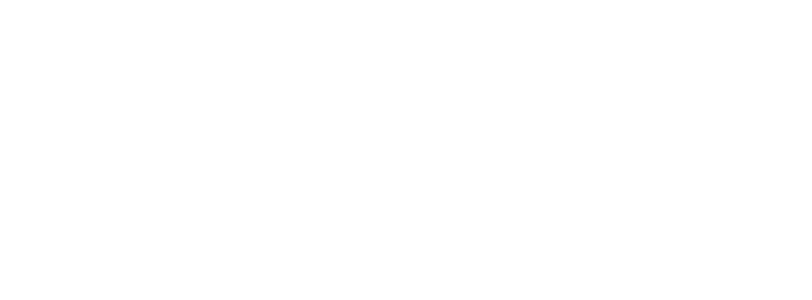
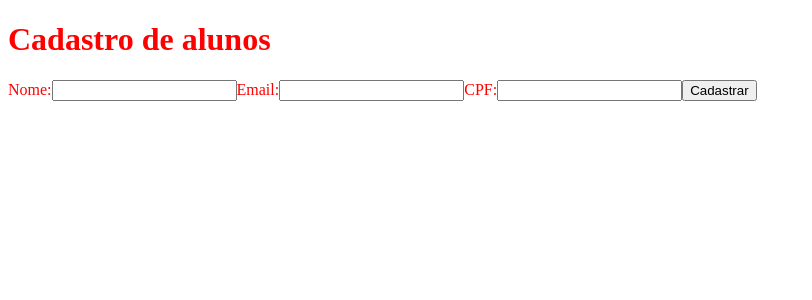
Before and after one commit to paulooosf/React-G5-01, a React (Vite) app in the folder atividade/: page /exercicio1 in a window 1280 px wide. Shown: the top 300 px of the page, without its empty margins (0-812 px from the left). Built offline with nearby package versions, Linux system fonts and the light colour scheme.

Commit message:
Feat: Add exercicio1

```diff
--- a/atividade/src/pages/Exercicio1/index.jsx
+++ b/atividade/src/pages/Exercicio1/index.jsx
@@ -1,11 +1,76 @@
-import './style.css'
+import React, { useState, useEffect } from 'react';
+import axios from 'axios';
 
 function Exercicio1() {
-  return (
-    <div>
+    const [nome, setNome] = useState('');
+    const [email, setEmail] = useState('');
+    const [cpf, setCpf] = useState('');
+    const [pessoas, setPessoas] = useState([]);
+    const [enviado, setEnviado] = useState(false);
 
-    </div>
-  );
+    const handleSubmit = async (e) => {
+        e.preventDefault();
+        try {
+            const newPost = {
+                nome,
+                email,
+                cpf
+            };
+
+            const response = await axios.post('https://665fa6f55425580055b05a8d.mockapi.io/pessoas', newPost);
+            setPessoas([...pessoas, response.data]);
+            setEnviado(true);
+        } catch (error) {
+            console.log("Requisição com problemas", error);
+        }
+    };
+
+  useEffect(() => {
+        const fetchPessoas = async () => {
+            const response = await axios.get('https://665fa6f55425580055b05a8d.mockapi.io/pessoas');
+            setPessoas(response.data);
+        };
+
+        if (enviado) {
+            fetchPessoas();
+        }
+    }, [enviado]);
+
+    return (
+        <div className='container'>
+            <h1>Cadastro de alunos</h1>
+            {pessoas.length > 0 && (
+                <ul className="list-group my-3">
+                    {pessoas.map((pessoa) => (
+                        <li key={pessoa.id} className="list-group-item">
+                            Nome: {pessoa.nome} - Email: {pessoa.email} - CPF: {pessoa.cpf}
+                        </li>
+                    ))}
+                </ul>
+            )}
+            {!enviado && (
+                <form onSubmit={handleSubmit}>
+                    <div className="row">
+                        <div className="col-md-6">
+                            <label htmlFor="nome">Nome:</label>
+                            <input type="text" className="my-3 form-control" id="nome" value={nome} onChange={(e) => setNome(e.target.value)}
+                                required />
+                            <label htmlFor="email">Email:</label>
+                            <input type="text" className="my-3 form-control" id="email" value={email} onChange={(e) => setEmail(e.target.value)}
+                                required />
+                            <label htmlFor="cpf">CPF:</label>
+                            <input type="text" className="my-3 form-control" id="cpf" value={cpf} onChange={(e) => setCpf(e.target.value)}
+                                required />
+                            <button type="submit" className="btn btn-primary">Cadastrar</button>
+                        </div>
+                    </div>
+                </form>
+            )}
+            {enviado && (
+                <div className="alert alert-primary" role="alert">Enviado com sucesso</div>
+            )}
+        </div>
+    );
 }
 
 export default Exercicio1;
```
